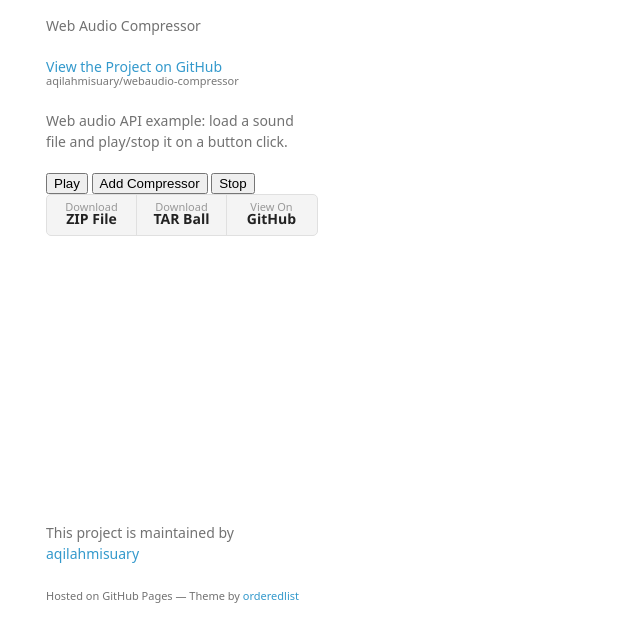
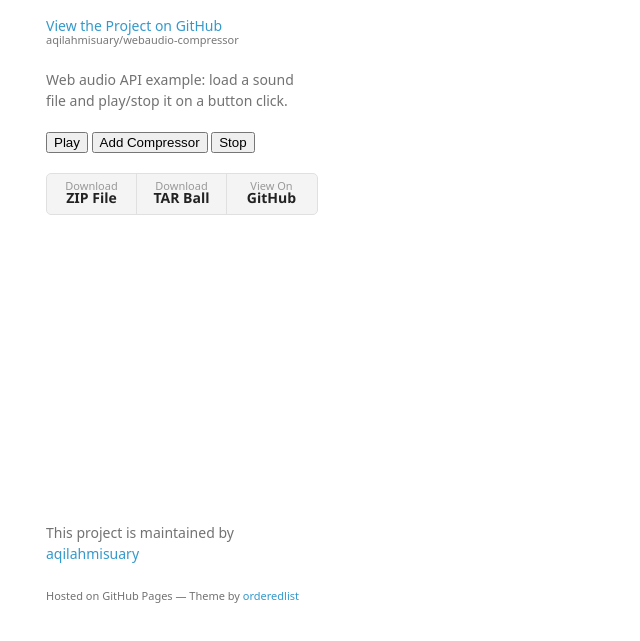
Before and after one commit to aqilahmisuary/webaudio-compressor, a plain HTML site: page index.html in a window 1280 px wide. Shown: the part 125-766 px from the top of the page, without its empty margins (164-804 px from the left). Drawn offline with Linux system fonts and the light colour scheme; a web font is replaced by a local one.

Commit message:
Adjust html

```diff
--- a/index.html
+++ b/index.html
@@ -16,16 +16,15 @@
     <div class="wrapper">
       <header>
         <h1>Webaudio-compressor</h1>
-        <p>Web Audio Compressor</p>
 
         <p class="view"><a href="https://github.com/aqilahmisuary/webaudio-compressor">View the Project on GitHub <small>aqilahmisuary/webaudio-compressor</small></a></p>
 
          <p>Web audio API example: load a sound file and play/stop it on a button click.</p>
-
+<p>
     <button onclick="playSound()">Play</button>
     <button onclick="addCompressor()">Add Compressor</button>
     <button onclick="stopSound()">Stop</button>
-
+</p>
 
         <ul>
           <li><a href="https://github.com/aqilahmisuary/webaudio-compressor/zipball/master">Download <strong>ZIP File</strong></a></li>
@@ -43,6 +42,6 @@
       </footer>
     </div>
     <script src="javascripts/scale.fix.js"></script>
-
+    <script src="compressor.js"></script>
   </body>
 </html>
```
